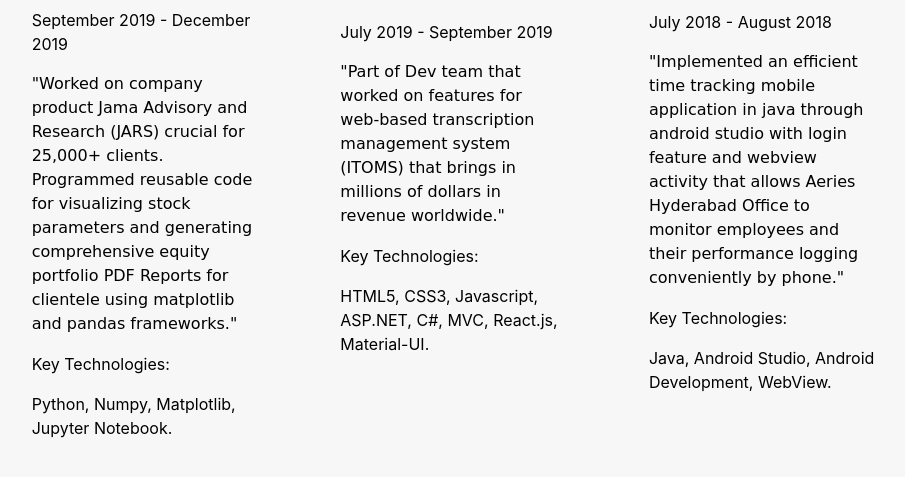
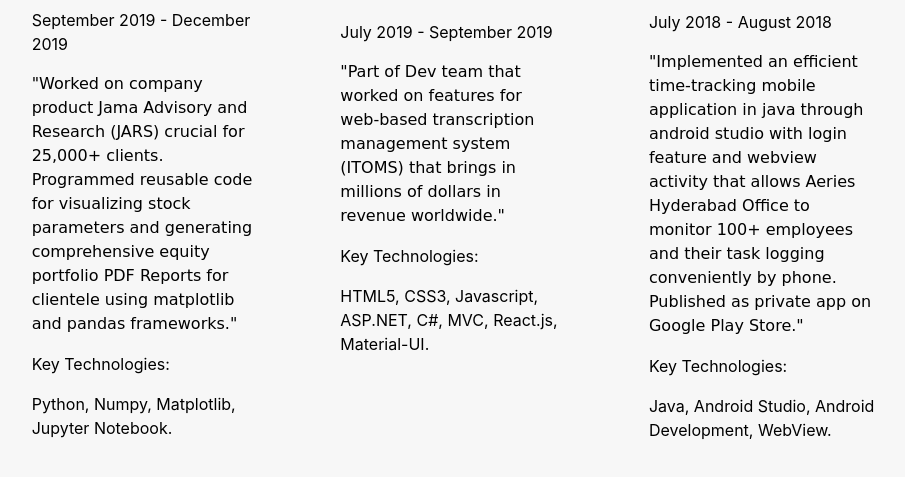
Before and after one commit to vishal237/vsunkara23.github.io, a plain HTML site: page index.html in a window 1280 px wide. Shown: the part 2143-2620 px from the top of the page, without its empty margins (187-1092 px from the left). Drawn offline with nearby package versions, Linux system fonts and the light colour scheme; a web font is replaced by a local one.

Commit message:
Update index.html

```diff
--- a/index.html
+++ b/index.html
@@ -209,10 +209,11 @@
             Technology & Services</h4>
           <p>Software Developer Intern</p>
           <p>July 2018 - August 2018</p>
-          <p class="bfont">"Implemented an efficient time tracking mobile
+          <p class="bfont">"Implemented an efficient time-tracking mobile
             application in java through android studio with login feature
             and webview activity that allows Aeries Hyderabad Office to monitor
-            employees and their performance logging conveniently by phone."</p>
+            100+ employees and their task logging conveniently by phone.
+            Published as private app on Google Play Store."</p>
           <p> Key Technologies:</p>
           <p> Java, Android Studio, Android Development, WebView.</p>
         </div>
```
